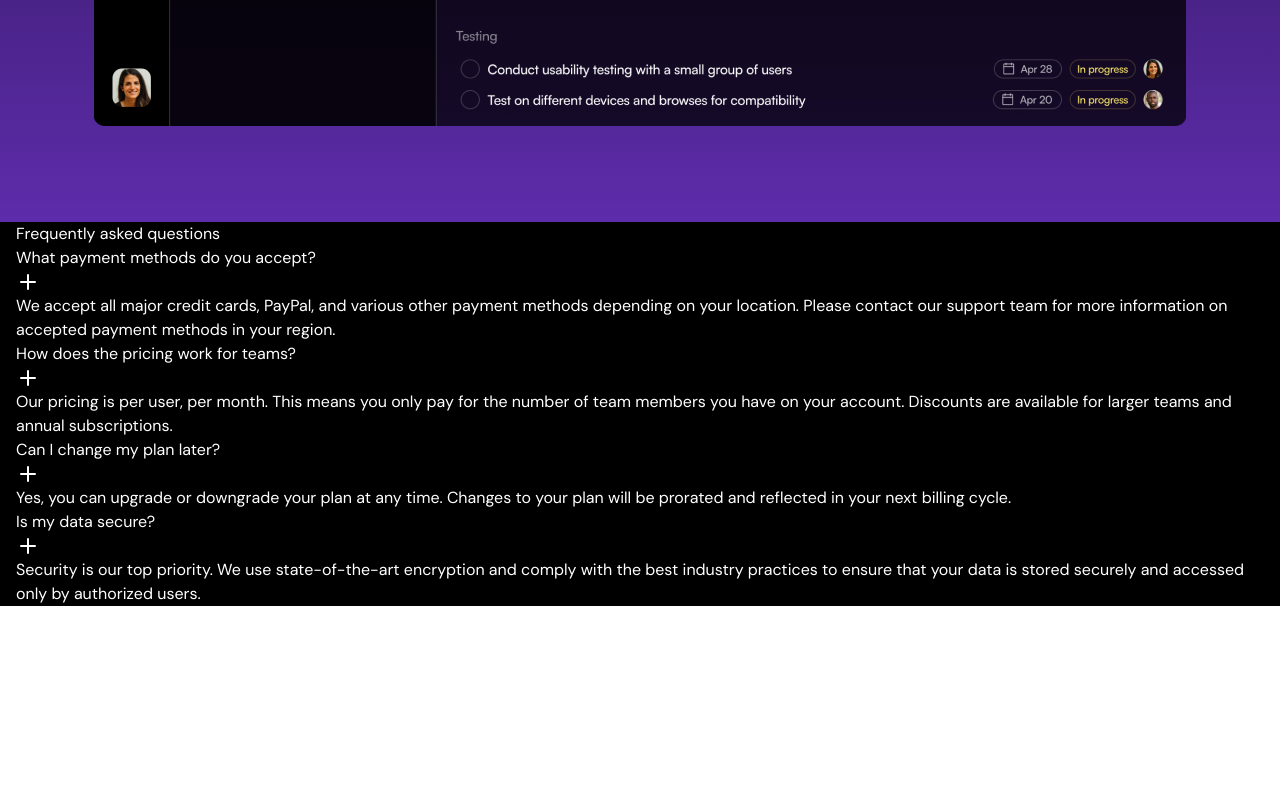
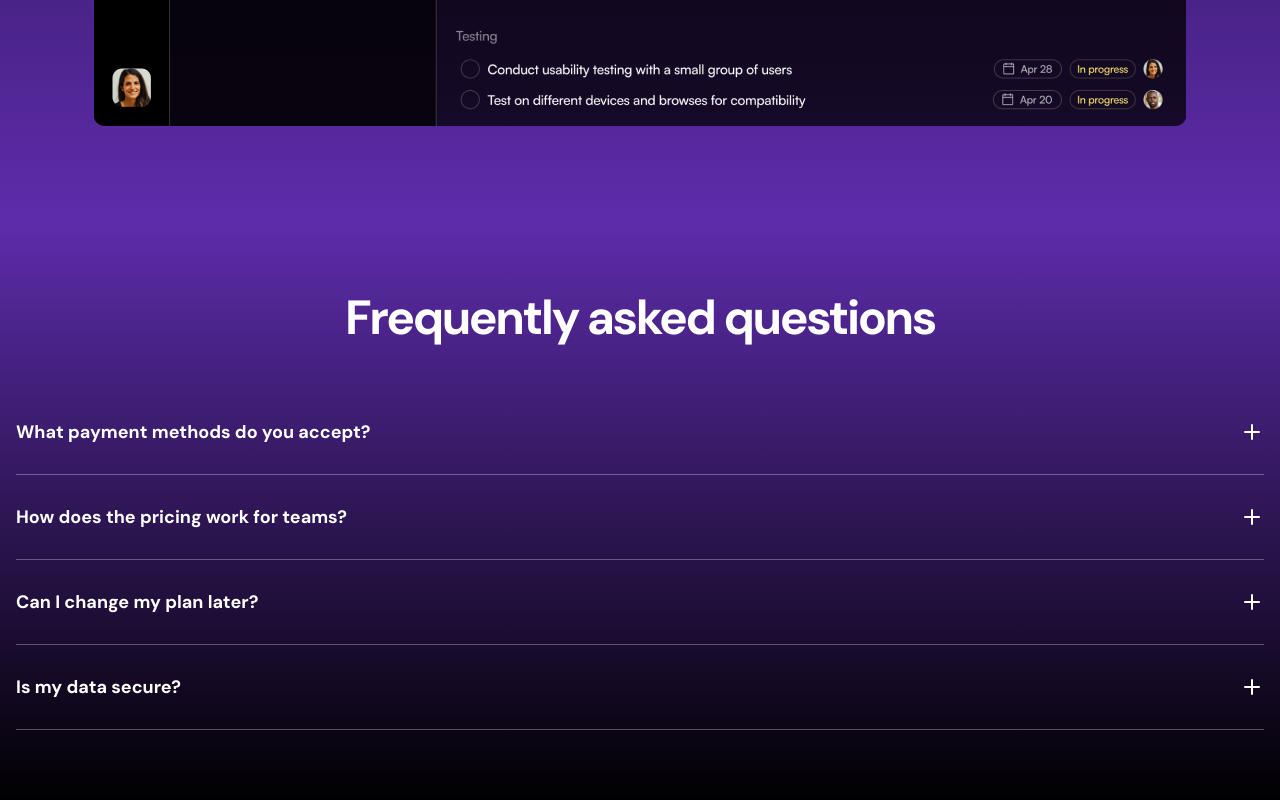
Before and after one commit to diego-teileche/dark-saas-landing-page, a Next.js app: page / in a window 1280 px wide. Shown: the part 2704-3504 px from the top of the page. Before the commit the page ends 3310 px from the top, so only its background shows below. Built offline with nearby package versions, Linux system fonts and the light colour scheme.

Commit message:
FAQs | Styles and Functionality
- Title styles added
- Questions and answers styles added
- OnClick functionality added

```diff
--- a/src/components/FAQs.tsx
+++ b/src/components/FAQs.tsx
@@ -1,4 +1,6 @@
 import PlusIcon from "@/assets/icons/plus.svg"
+import clsx from "clsx"
+import { useState } from "react"
 
 const items = [
   {
@@ -23,20 +25,47 @@ const items = [
   },
 ]
 
+const AccordionItem = ({
+  question,
+  answer,
+}: {
+  question: string
+  answer: string
+}) => {
+  const [isOpen, setIsOpen] = useState(false)
+
+  return (
+    <div
+      key={question}
+      className="cursor-pointer border-b border-white/30 py-7"
+      onClick={() => setIsOpen(!isOpen)}
+    >
+      <div className="flex items-center">
+        <span className="flex-1 text-lg font-bold">{question}</span>
+        <PlusIcon />
+      </div>
+      <div
+        className={clsx("mt-4", {
+          hidden: !isOpen,
+          "": isOpen === true,
+        })}
+      >
+        {answer}
+      </div>
+    </div>
+  )
+}
+
 export const FAQs = () => {
   return (
-    <section className="bg-black text-white">
+    <section className="bg-gradient-to-b from-[#5d2cab] to-black py-[72px] text-white">
       <div className="container">
-        <h2>Frequently asked questions</h2>
-        <div>
+        <h2 className="text-center text-5xl font-bold tracking-tighter">
+          Frequently asked questions
+        </h2>
+        <div className="mt-12">
           {items.map(({ question, answer }) => (
-            <div key={question}>
-              <div>
-                <span>{question}</span>
-                <PlusIcon />
-              </div>
-              <div>{answer}</div>
-            </div>
+            <AccordionItem key={question} question={question} answer={answer} />
           ))}
         </div>
       </div>
```
